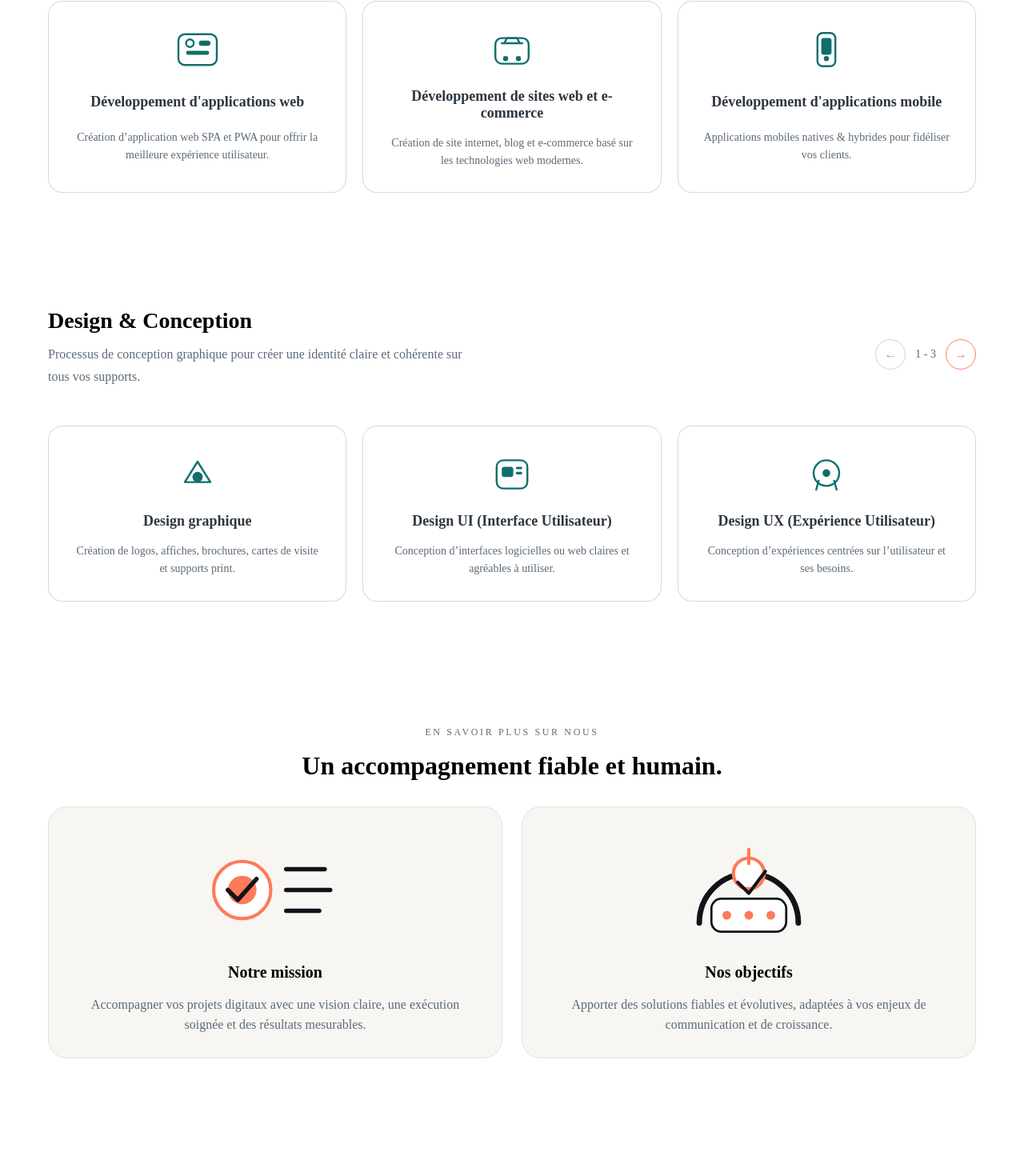
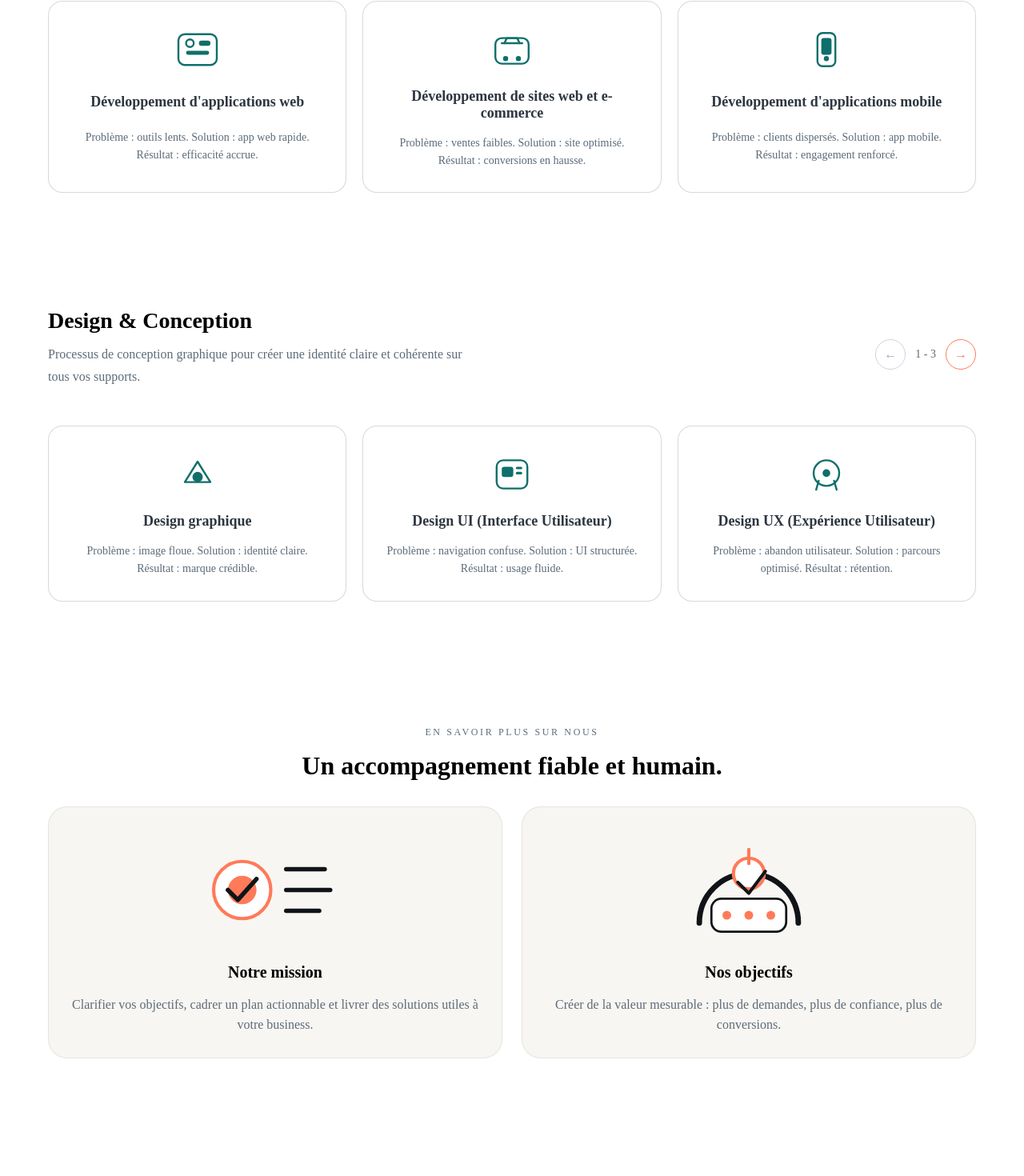
Before and after one commit to YvetteMariee/mkcm-site, a Next.js app: page /services in a window 1280 px wide. Shown: the part 815-2285 px from the top of the page at 80% size. Built offline with nearby package versions, Linux system fonts and the light colour scheme.

Commit message:
Refine messaging for clarity

```diff
--- a/src/app/services/page.tsx
+++ b/src/app/services/page.tsx
@@ -6,17 +6,17 @@ const serviceSections = [
     cards: [
       {
         title: "Développement d'applications web",
-        text: "Création d’application web SPA et PWA pour offrir la meilleure expérience utilisateur.",
+        text: "Problème : outils lents. Solution : app web rapide. Résultat : efficacité accrue.",
         icon: "/illustrations/service-web.svg",
       },
       {
         title: "Développement de sites web et e-commerce",
-        text: "Création de site internet, blog et e-commerce basé sur les technologies web modernes.",
+        text: "Problème : ventes faibles. Solution : site optimisé. Résultat : conversions en hausse.",
         icon: "/illustrations/service-ecommerce.svg",
       },
       {
         title: "Développement d'applications mobile",
-        text: "Applications mobiles natives & hybrides pour fidéliser vos clients.",
+        text: "Problème : clients dispersés. Solution : app mobile. Résultat : engagement renforcé.",
         icon: "/illustrations/service-mobile.svg",
       },
     ],
@@ -28,17 +28,17 @@ const serviceSections = [
     cards: [
       {
         title: "Design graphique",
-        text: "Création de logos, affiches, brochures, cartes de visite et supports print.",
+        text: "Problème : image floue. Solution : identité claire. Résultat : marque crédible.",
         icon: "/illustrations/service-graphic.svg",
       },
       {
         title: "Design UI (Interface Utilisateur)",
-        text: "Conception d’interfaces logicielles ou web claires et agréables à utiliser.",
+        text: "Problème : navigation confuse. Solution : UI structurée. Résultat : usage fluide.",
         icon: "/illustrations/service-ui.svg",
       },
       {
         title: "Design UX (Expérience Utilisateur)",
-        text: "Conception d’expériences centrées sur l’utilisateur et ses besoins.",
+        text: "Problème : abandon utilisateur. Solution : parcours optimisé. Résultat : rétention.",
         icon: "/illustrations/service-ux.svg",
       },
     ],
@@ -56,13 +56,13 @@ const aboutCards = [
   {
     title: "Notre mission",
     text:
-      "Accompagner vos projets digitaux avec une vision claire, une exécution soignée et des résultats mesurables.",
+      "Clarifier vos objectifs, cadrer un plan actionnable et livrer des solutions utiles à votre business.",
     image: "/illustrations/mission.svg",
   },
   {
     title: "Nos objectifs",
     text:
-      "Apporter des solutions fiables et évolutives, adaptées à vos enjeux de communication et de croissance.",
+      "Créer de la valeur mesurable : plus de demandes, plus de confiance, plus de conversions.",
     image: "/illustrations/objectives.svg",
   },
 ];
@@ -225,7 +225,7 @@ export default function ServicesPage() {
         <div style={{ maxWidth: 1160, margin: "0 auto", padding: "72px 24px" }}>
           <h2 style={{ textAlign: "center", margin: 0, fontSize: 32 }}>Notre collaboration</h2>
           <p style={{ marginTop: 16, color: "#5c6b79", lineHeight: 1.7 }}>
-            Nous vous proposons une collaboration en cinq temps visant à protéger votre projet.
+            Une méthode simple, rassurante et professionnelle pour sécuriser votre projet.
           </p>
           <div
             style={{
--- a/src/components/services.tsx
+++ b/src/components/services.tsx
@@ -39,13 +39,13 @@ const aboutCards = [
   {
     title: "Notre mission",
     desc:
-      "Accompagner vos projets digitaux avec une vision claire, une exécution soignée et des résultats mesurables.",
+      "Clarifier vos objectifs, cadrer un plan actionnable et livrer des solutions digitales utiles à votre business.",
     image: "/illustrations/mission.svg",
   },
   {
     title: "Nos objectifs",
     desc:
-      "Apporter des solutions fiables et évolutives, adaptées à vos enjeux de communication et de croissance.",
+      "Créer de la valeur mesurable : plus de demandes, plus de confiance, plus de conversions.",
     image: "/illustrations/objectives.svg",
   },
 ];
```
Also changed, not shown: src/components/Hero.tsx (+4 -4 lines), src/components/process.tsx (+6 -6 lines).
